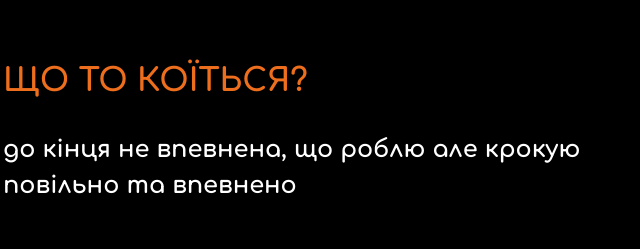
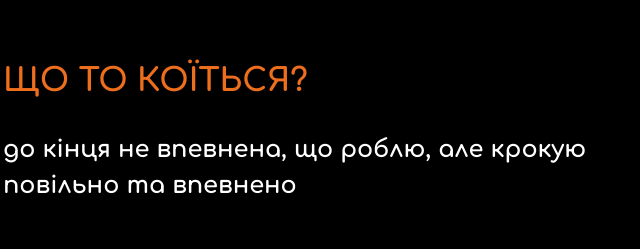
Before and after one commit to fenrits/fenrits.github.io, a plain HTML site: page index.html in a window 1280 px wide. Shown: the part 900-1149 px from the top of the page, 623-1263 px from the left. Drawn offline with nearby package versions, Linux system fonts and the light colour scheme; some packages are replaced by stand-ins of ours; a script that the page names is missing.

Commit message:
Add files via upload

```diff
--- a/index.html
+++ b/index.html
@@ -72,7 +72,7 @@
         <div class="about__info">
           <h2 class="about__info-title">що то коїться?</h2>
           <p class="about__info-text">
-       до кінця не впевнена, що роблю але крокую повільно та впевнено
+       до кінця не впевнена, що роблю, але крокую повільно та впевнено
           </p>
             <p class="about__info-text">
         тут ви можете ознайомитись з плодами моїх старань
```
